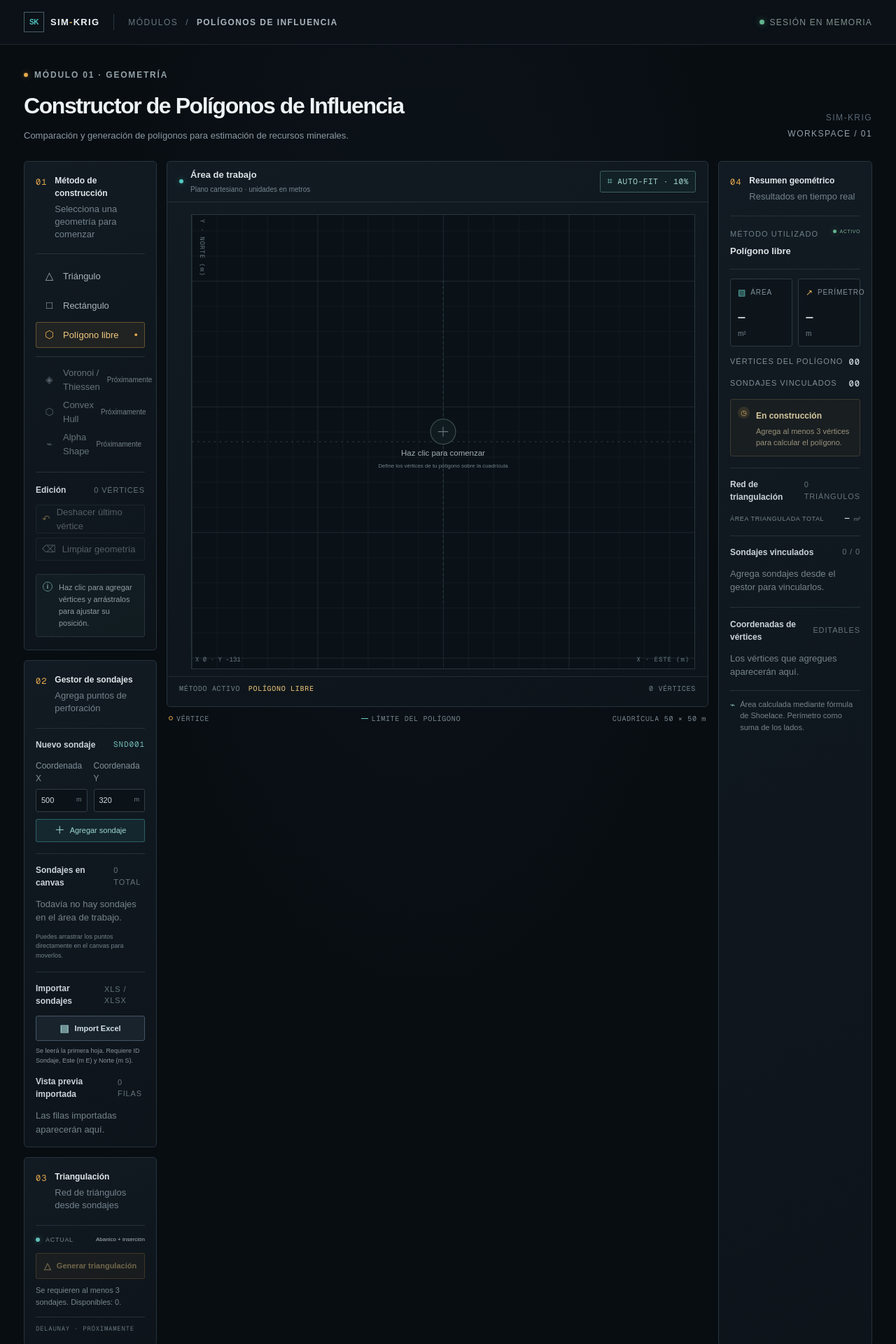
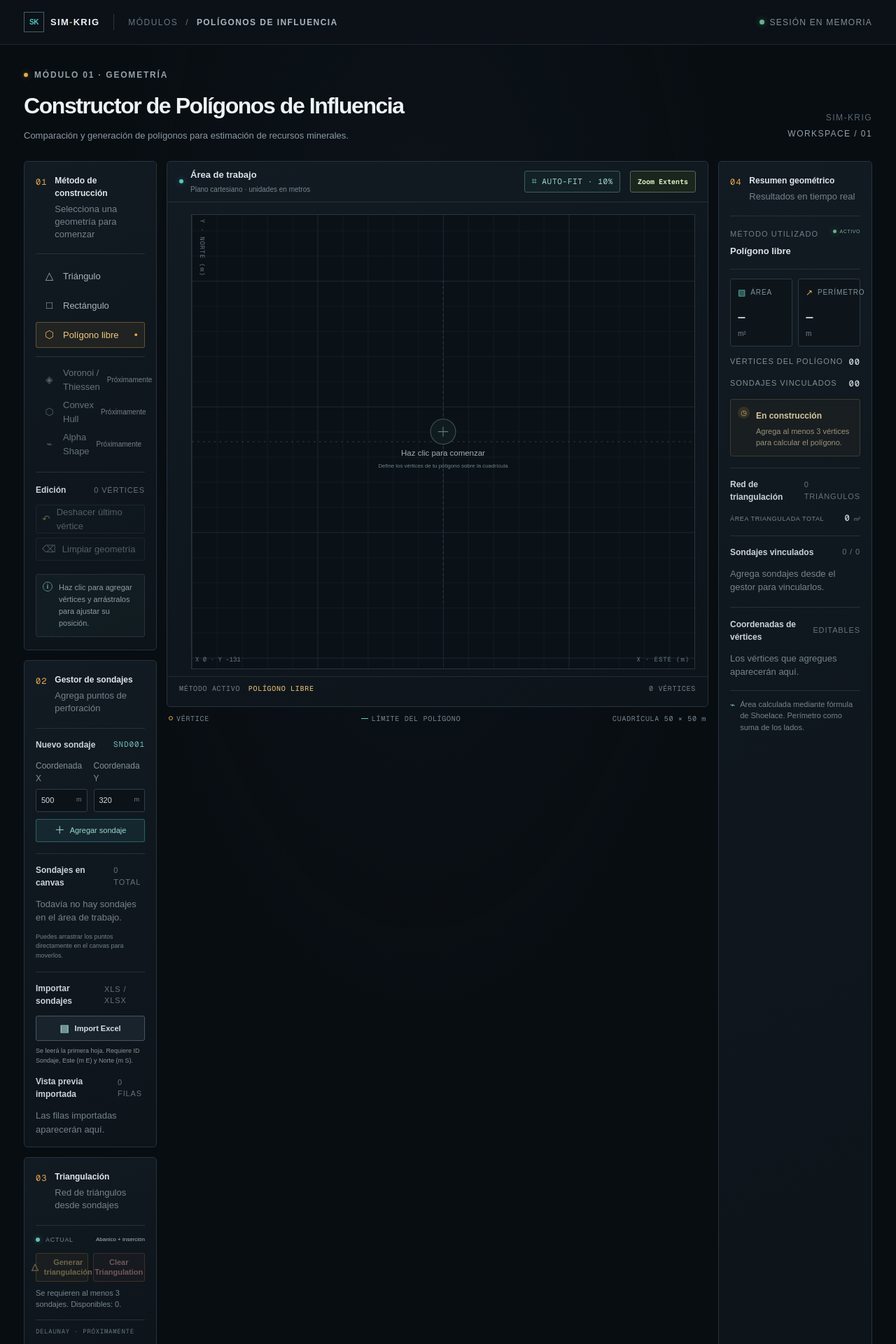
Before and after one commit to albertopintom-cmyk/SIM-KRIG, a Next.js app in the folder simkrig-web/: page /modules/polygons in a window 1280 px wide. Shown: the top 1920 px of the page at 70% size. Built offline with nearby package versions, Linux system fonts and the light colour scheme.

Commit message:
feat: Enhance triangulation controls with clear confirmation and UI improvements

```diff
--- a/simkrig-web/app/globals.css
+++ b/simkrig-web/app/globals.css
@@ -804,20 +804,32 @@ button.method-option:hover {
   text-align: right;
 }
 
-.generate-triangulation-button {
-  display: flex;
-  width: 100%;
+.triangulation-actions {
+  display: grid;
+  grid-template-columns: minmax(0, 1fr) minmax(0, 1fr);
+  gap: 7px;
+}
+
+.generate-triangulation-button,
+.clear-triangulation-button {
+  display: flex;
+  min-width: 0;
   min-height: 37px;
   align-items: center;
   justify-content: center;
   gap: 8px;
-  border: 1px solid rgb(229 168 75 / 42%);
+  padding: 5px 7px;
   border-radius: 3px;
-  background: rgb(229 168 75 / 10%);
-  color: #e6c47f;
   cursor: pointer;
   font-size: 10px;
   font-weight: 600;
+  line-height: 1.3;
+}
+
+.generate-triangulation-button {
+  border: 1px solid rgb(229 168 75 / 42%);
+  background: rgb(229 168 75 / 10%);
+  color: #e6c47f;
 }
 
 .generate-triangulation-button:hover:not(:disabled) {
@@ -825,13 +837,70 @@ button.method-option:hover {
   background: rgb(229 168 75 / 17%);
 }
 
-.generate-triangulation-button:disabled {
+.clear-triangulation-button {
+  border: 1px solid rgb(203 117 100 / 50%);
+  background: rgb(203 117 100 / 9%);
+  color: #e2aaa0;
+}
+
+.clear-triangulation-button:hover:not(:disabled) {
+  border-color: #ce8274;
+  background: rgb(203 117 100 / 17%);
+}
+
+.generate-triangulation-button:disabled,
+.clear-triangulation-button:disabled {
   cursor: not-allowed;
   opacity: 0.45;
 }
 
 .generate-triangulation-button > span {
   font-size: 13px;
+}
+
+.clear-triangulation-confirmation {
+  display: flex;
+  align-items: center;
+  justify-content: space-between;
+  gap: 8px;
+  margin-top: 9px;
+  padding: 9px;
+  border: 1px solid #6f5741;
+  border-radius: 3px;
+  background: #211b17;
+}
+
+.clear-triangulation-confirmation p {
+  margin: 0;
+  color: #ead9c5;
+  font-size: 10px;
+}
+
+.clear-triangulation-confirmation-actions {
+  display: flex;
+  gap: 6px;
+}
+
+.clear-triangulation-confirmation-actions button {
+  min-width: 42px;
+  min-height: 28px;
+  border: 1px solid #685746;
+  border-radius: 3px;
+  background: #30261e;
+  color: #f0dfc8;
+  cursor: pointer;
+  font-size: 10px;
+  font-weight: 600;
+}
+
+.clear-triangulation-confirmation-actions button:first-child {
+  border-color: #5a8065;
+  background: #1c3025;
+  color: #c4e6cc;
+}
+
+.clear-triangulation-confirmation-actions button:hover {
+  filter: brightness(1.2);
 }
 
 .triangulation-hint {
@@ -962,6 +1031,30 @@ button.method-option:hover {
 
 .auto-fit-status .scale-icon {
   color: #80d8cf;
+}
+
+.zoom-extents-button {
+  min-height: 31px;
+  padding: 0 10px;
+  border: 1px solid #536a55;
+  border-radius: 3px;
+  background: #19251d;
+  color: #d7edbd;
+  cursor: pointer;
+  font-family: var(--font-geist-mono), monospace;
+  font-size: 10px;
+  font-weight: 700;
+  white-space: nowrap;
+}
+
+.zoom-extents-button:hover {
+  border-color: #9cc56c;
+  background: #253524;
+}
+
+.zoom-extents-button:focus-visible {
+  outline: 2px solid #b8df84;
+  outline-offset: 2px;
 }
 
 .canvas-scale {
@@ -1938,6 +2031,7 @@ button.method-option:hover {
 
 .polygon-app .add-drillhole-button,
 .polygon-app .generate-triangulation-button,
+.polygon-app .clear-triangulation-button,
 .polygon-app .link-drillhole-button {
   font-size: 11px;
 }
--- a/simkrig-web/app/modules/polygons/page.tsx
+++ b/simkrig-web/app/modules/polygons/page.tsx
@@ -237,6 +237,11 @@ export default function PolygonConstructorPage() {
     setHasGeneratedTriangulation(true);
   }
 
+  function clearDrillholeTriangulation() {
+    setTriangles([]);
+    setHasGeneratedTriangulation(false);
+  }
+
   function importDrillholes(
     fileName: string,
     result: DrillholeImportResult,
@@ -330,6 +335,7 @@ export default function PolygonConstructorPage() {
             <TriangulationControls
               drillholeCount={drillholes.length}
               hasGenerated={hasGeneratedTriangulation}
+              onClear={clearDrillholeTriangulation}
               onGenerate={generateDrillholeTriangulation}
               triangleCount={triangles.length}
             />
--- a/simkrig-web/components/polygons/DrillholeLayer.tsx
+++ b/simkrig-web/components/polygons/DrillholeLayer.tsx
@@ -53,7 +53,7 @@ export default function DrillholeLayer({
               ? "top"
               : "bottom"
           : null;
-        const markerRadius = 5.5 * screenScale;
+        const markerRadius = (isSelected ? 8 : 6) * screenScale;
         const edgeInset = 10 * screenScale;
         const x = isOutOfView
           ? Math.max(
--- a/simkrig-web/components/polygons/PolygonCanvas.tsx
+++ b/simkrig-web/components/polygons/PolygonCanvas.tsx
@@ -16,21 +16,6 @@ import type { Drillhole } from "@/types/Drillhole";
 import type { Triangle } from "@/types/Triangle";
 import DrillholeLayer from "./DrillholeLayer";
 import TriangulationLayer from "./TriangulationLayer";
-
-function isNearBounds(
-  point: { x: number; y: number },
-  bounds: NonNullable<ReturnType<typeof getCoordinateBounds>>,
-): boolean {
-  const marginX = Math.max((bounds.maxX - bounds.minX) * 0.1, 50);
-  const marginY = Math.max((bounds.maxY - bounds.minY) * 0.1, 50);
-
-  return (
-    point.x >= bounds.minX - marginX &&
-    point.x <= bounds.maxX + marginX &&
-    point.y >= bounds.minY - marginY &&
-    point.y <= bounds.maxY + marginY
-  );
-}
 
 type PolygonCanvasProps = {
   vertices: readonly Point[];
@@ -64,30 +49,29 @@ export default function PolygonCanvas({
   const [dragViewBox, setDragViewBox] = useState<ViewBox | null>(null);
   const [aspectRatio, setAspectRatio] = useState(1000 / 650);
   const [viewportWidth, setViewportWidth] = useState(1000);
+  const [zoomExtentsRevision, setZoomExtentsRevision] = useState(0);
   const importedDrillholes = drillholes.filter(
     (drillhole) => drillhole.source === "excel",
   );
   const importedBounds = getCoordinateBounds(importedDrillholes);
   const fitDrillholes = importedBounds
-    ? drillholes.filter(
-        (drillhole) =>
-          drillhole.source === "excel" ||
-          isNearBounds(drillhole, importedBounds),
-      )
+    ? importedDrillholes
     : drillholes;
-  const fitVertices = importedBounds
-    ? vertices.filter((vertex) => isNearBounds(vertex, importedBounds))
-    : vertices;
+  const fitVertices = importedBounds ? [] : vertices;
   const autoFitViewBox = calculateWorkspaceExtents(
     fitDrillholes,
     fitVertices,
     aspectRatio,
   );
   const viewBox = dragViewBox ?? autoFitViewBox;
-  const importedMinX = importedBounds?.minX;
-  const importedMaxX = importedBounds?.maxX;
-  const importedMinY = importedBounds?.minY;
-  const importedMaxY = importedBounds?.maxY;
+  const fitBounds = getCoordinateBounds([
+    ...fitDrillholes,
+    ...fitVertices,
+  ]);
+  const minX = importedBounds?.minX ?? fitBounds?.minX;
+  const maxX = importedBounds?.maxX ?? fitBounds?.maxX;
+  const minY = importedBounds?.minY ?? fitBounds?.minY;
+  const maxY = importedBounds?.maxY ?? fitBounds?.maxY;
 
   useEffect(() => {
     const svg = svgRef.current;
@@ -110,19 +94,19 @@ export default function PolygonCanvas({
   useEffect(() => {
     if (
       process.env.NODE_ENV !== "development" ||
-      importedMinX === undefined ||
-      importedMaxX === undefined ||
-      importedMinY === undefined ||
-      importedMaxY === undefined
+      minX === undefined ||
+      maxX === undefined ||
+      minY === undefined ||
+      maxY === undefined
     ) {
       return;
     }
 
-    console.debug("[SIM-KRIG] Drillhole Auto-Fit", {
-      minX: importedMinX,
-      maxX: importedMaxX,
-      minY: importedMinY,
-      maxY: importedMaxY,
+    console.log({
+      minX,
+      maxX,
+      minY,
+      maxY,
       viewBox: {
         x: autoFitViewBox.x,
         y: autoFitViewBox.y,
@@ -131,16 +115,26 @@ export default function PolygonCanvas({
       },
     });
   }, [
-    drillholes,
-    importedMinX,
-    importedMaxX,
-    importedMinY,
-    importedMaxY,
+    minX,
+    maxX,
+    minY,
+    maxY,
     autoFitViewBox.x,
     autoFitViewBox.y,
     autoFitViewBox.width,
     autoFitViewBox.height,
+    zoomExtentsRevision,
   ]);
+
+  function handleZoomExtents() {
+    const bounds = svgRef.current?.getBoundingClientRect();
+    if (bounds && bounds.width > 0 && bounds.height > 0) {
+      setAspectRatio(bounds.width / bounds.height);
+      setViewportWidth(bounds.width);
+    }
+    setDragViewBox(null);
+    setZoomExtentsRevision((revision) => revision + 1);
+  }
 
   function getCanvasPoint(
     event: React.PointerEvent<SVGSVGElement>,
@@ -256,6 +250,13 @@ export default function PolygonCanvas({
             <span className="scale-icon" aria-hidden="true">⌗</span>
             AUTO-FIT · 10%
           </div>
+          <button
+            className="zoom-extents-button"
+            onClick={handleZoomExtents}
+            type="button"
+          >
+            Zoom Extents
+          </button>
         </div>
       </div>
 
@@ -272,6 +273,7 @@ export default function PolygonCanvas({
           onPointerUp={handlePointerEnd}
           preserveAspectRatio="xMidYMid meet"
           role="application"
+          data-zoom-extents-revision={zoomExtentsRevision}
           viewBox={`${viewBox.x} ${viewBox.y} ${viewBox.width} ${viewBox.height}`}
         >
           <defs>
--- a/simkrig-web/components/polygons/PolygonInfoPanel.tsx
+++ b/simkrig-web/components/polygons/PolygonInfoPanel.tsx
@@ -108,7 +108,7 @@ export default function PolygonInfoPanel({
         </div>
         <div className="triangulation-total-area">
           <span>ÁREA TRIANGULADA TOTAL</span>
-          <strong>{triangles.length > 0 ? numberFormat.format(triangulatedArea) : "—"}</strong>
+          <strong>{numberFormat.format(triangulatedArea)}</strong>
           <span>m²</span>
         </div>
         {triangles.length > 0 && (
--- a/simkrig-web/components/polygons/TriangulationControls.tsx
+++ b/simkrig-web/components/polygons/TriangulationControls.tsx
@@ -1,10 +1,13 @@
 "use client";
+
+import { useState } from "react";
 
 type TriangulationControlsProps = {
   drillholeCount: number;
   triangleCount: number;
   hasGenerated: boolean;
   onGenerate: () => void;
+  onClear: () => void;
 };
 
 export default function TriangulationControls({
@@ -12,7 +15,9 @@ export default function TriangulationControls({
   triangleCount,
   hasGenerated,
   onGenerate,
+  onClear,
 }: TriangulationControlsProps) {
+  const [isConfirmingClear, setIsConfirmingClear] = useState(false);
   const canGenerate = drillholeCount >= 3;
 
   return (
@@ -31,6 +36,7 @@ export default function TriangulationControls({
         <strong>Abanico + inserción</strong>
       </div>
 
+      <div className="triangulation-actions">
         <button
           className="generate-triangulation-button"
           disabled={!canGenerate}
@@ -40,6 +46,41 @@ export default function TriangulationControls({
           <span aria-hidden="true">△</span>
           Generar triangulación
         </button>
+        <button
+          className="clear-triangulation-button"
+          disabled={!hasGenerated && triangleCount === 0}
+          onClick={() => setIsConfirmingClear(true)}
+          type="button"
+        >
+          Clear Triangulation
+        </button>
+      </div>
+      {isConfirmingClear && (
+        <div
+          aria-labelledby="clear-triangulation-heading"
+          className="clear-triangulation-confirmation"
+          role="group"
+        >
+          <p id="clear-triangulation-heading">Clear triangulation?</p>
+          <div className="clear-triangulation-confirmation-actions">
+            <button
+              onClick={() => {
+                onClear();
+                setIsConfirmingClear(false);
+              }}
+              type="button"
+            >
+              Yes
+            </button>
+            <button
+              onClick={() => setIsConfirmingClear(false)}
+              type="button"
+            >
+              No
+            </button>
+          </div>
+        </div>
+      )}
       <p className="triangulation-hint">
         {canGenerate
           ? `${drillholeCount} sondajes disponibles para triangular.`
```
Lines whose indentation alone changed are shown as unchanged.
